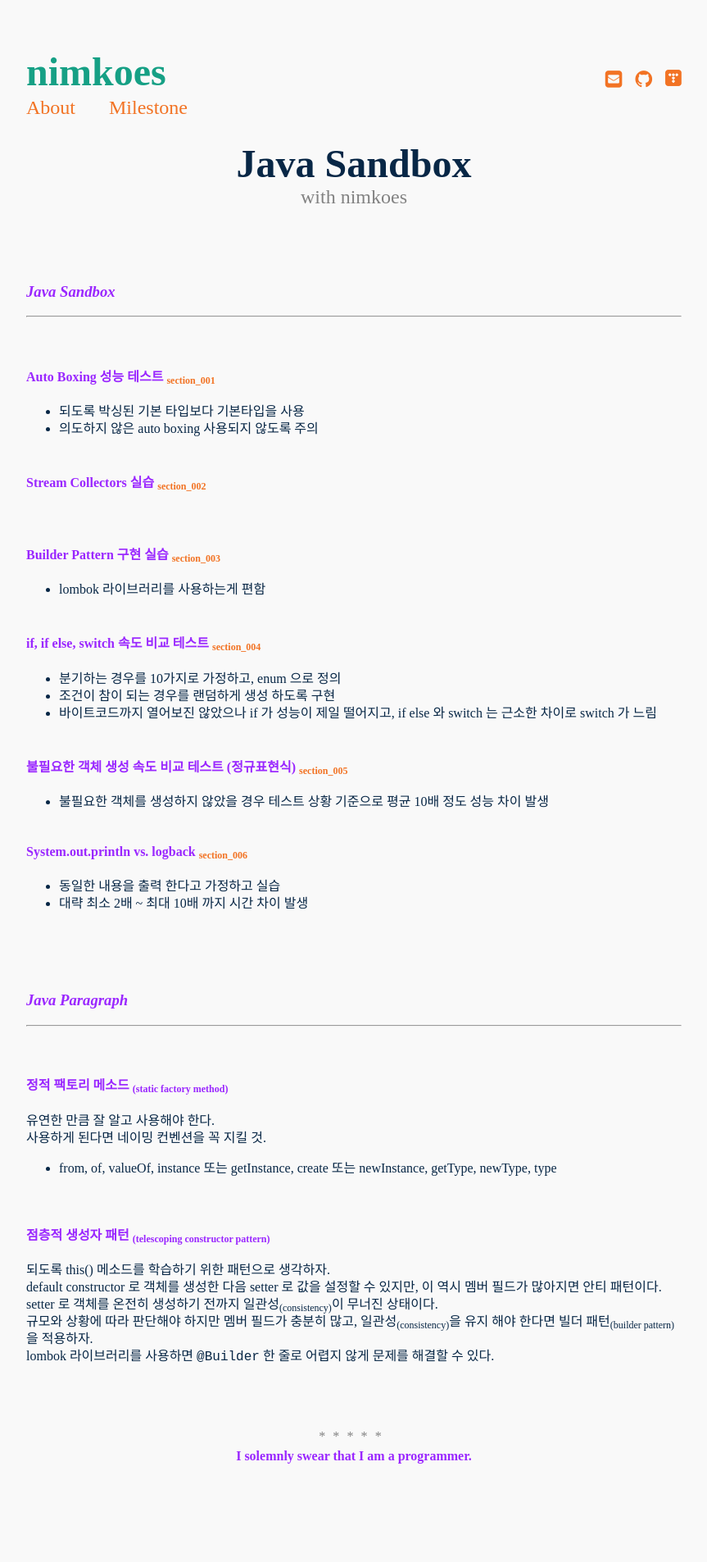
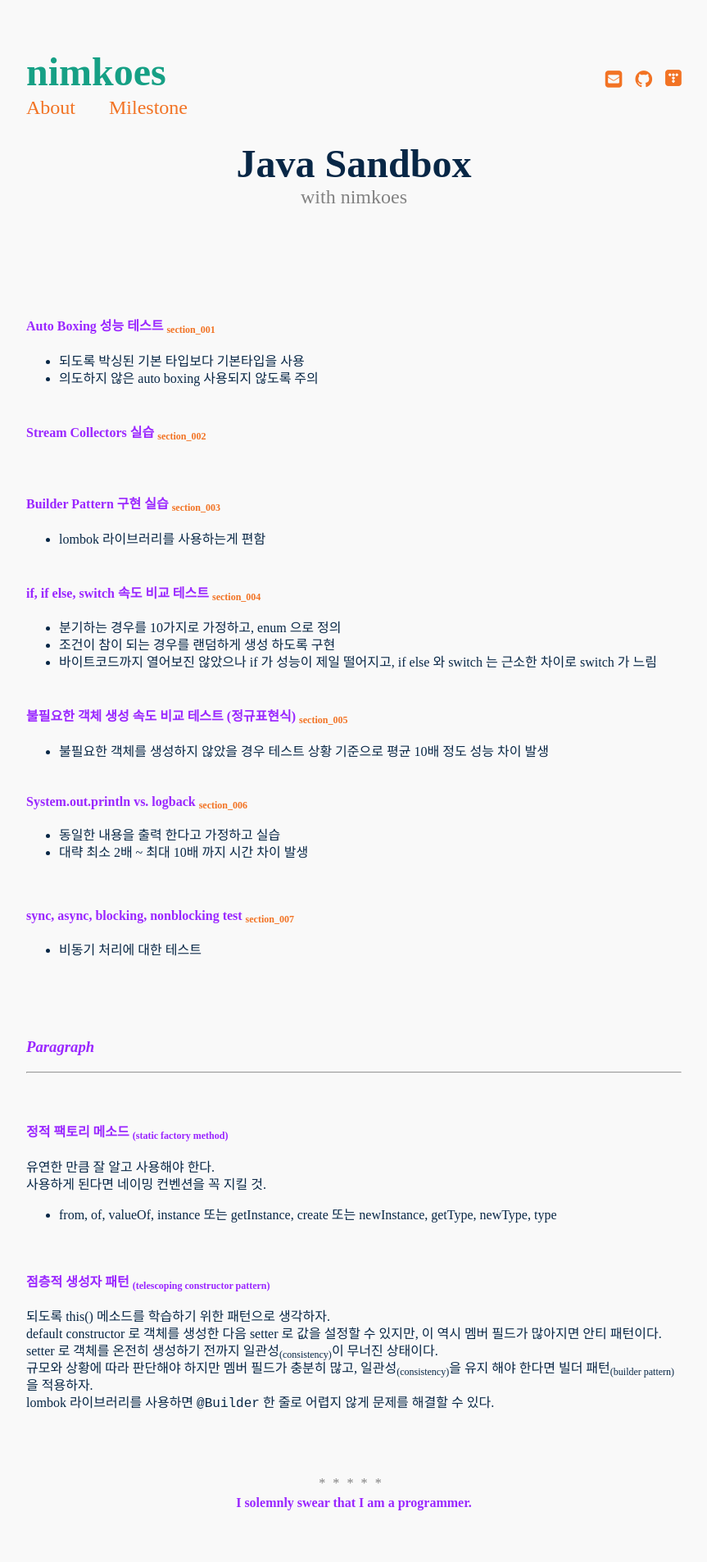
Before and after one commit to nimkoes/portfolio, a Jekyll site: the page built from _posts/2021-11-02-Java-Sandbox.md, in a window 1280 px wide. Shown: the whole page at 82% size, without its empty margins (208-1071 px from the left). Built offline with Jekyll 4.4.1, drawn with Linux system fonts in a browser that asks for light colours; before the commit the page ends 1848 px from its top, so only the background shows below that.

Commit message:
mod post  - sync, async, blocking, nonblocking test

```diff
--- a/_posts/2021-11-02-Java-Sandbox.md
+++ b/_posts/2021-11-02-Java-Sandbox.md
@@ -9,10 +9,6 @@ author: "nimkoes"
 
 
 
-
-### ***Java Sandbox***
-
----
 
 
 
@@ -44,12 +40,17 @@ author: "nimkoes"
 
 
 
+#### **sync, async, blocking, nonblocking test <sub>[section_007](https://github.com/nimkoes/java-snippet/blob/master/src/me/nimkoes/section_007/MainTestApp.java){:target="_blank"}</sub>**
+ - 비동기 처리에 대한 테스트
 
 
 
 
 
-### ***Java Paragraph***
+
+
+
+### ***Paragraph***
 
 ---
 
```
